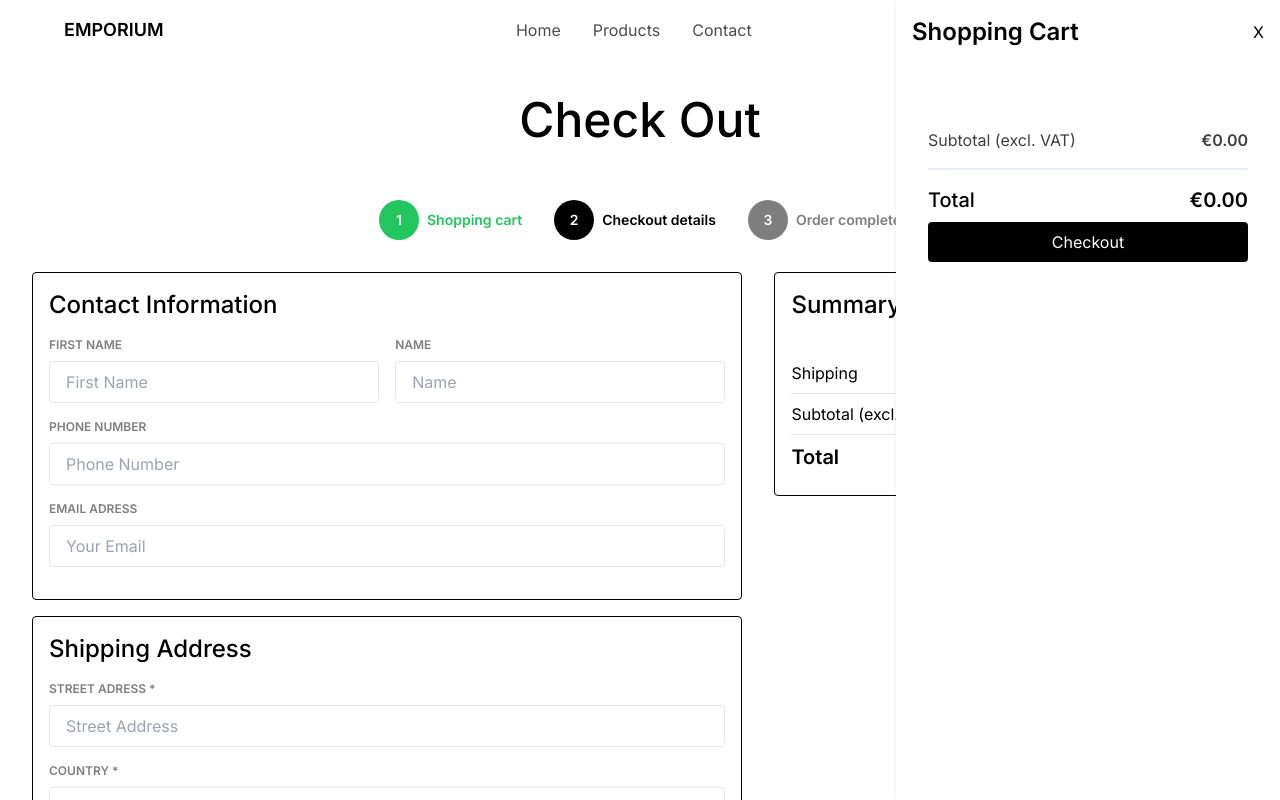
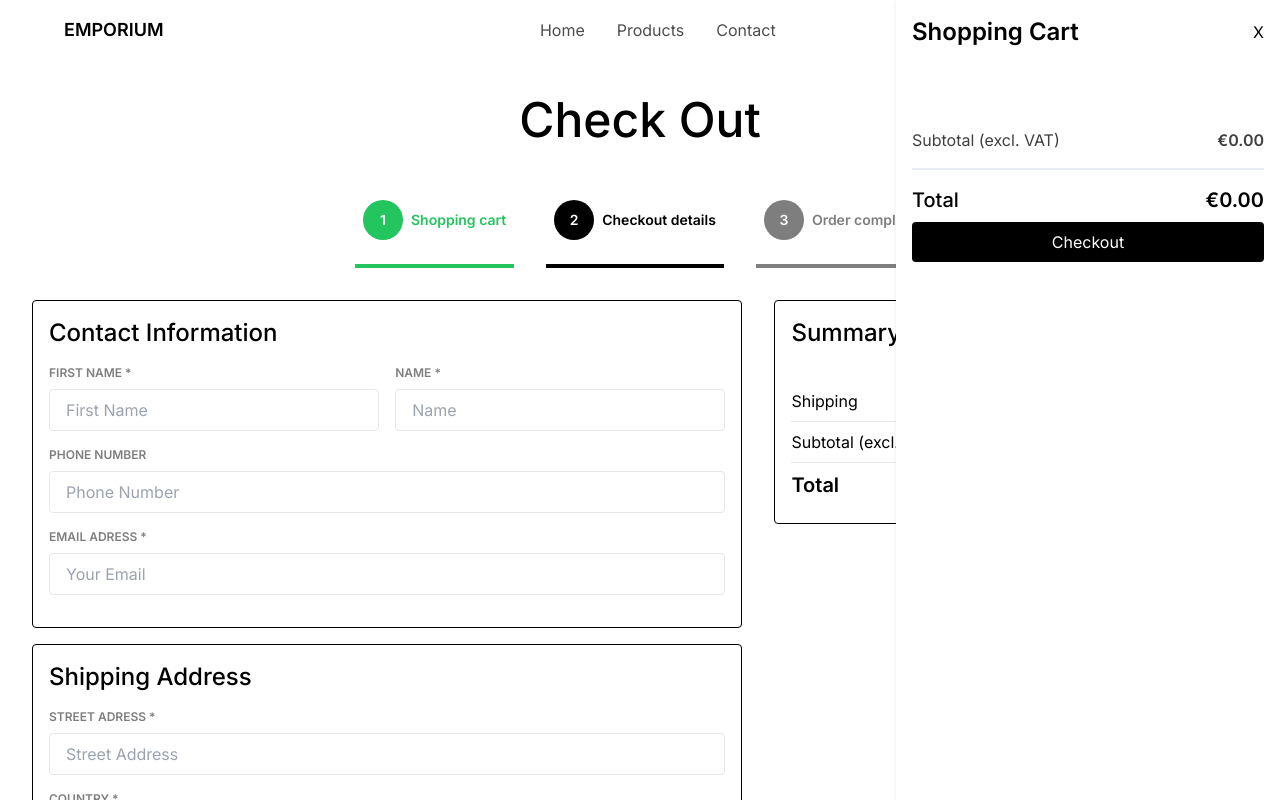
Before and after one commit to antoinel74/Emporium-Eshop, a Next.js app: page /checkout-form in a window 1280 px wide. Shown: the top 800 px of the page. Built offline with nearby package versions, Linux system fonts and the light colour scheme.

Commit message:
fix/style: adjust style

```diff
--- a/src/components/CartModal.tsx
+++ b/src/components/CartModal.tsx
@@ -1,36 +1,20 @@
 import React from "react";
 import useCart from "@/stores/cart.store";
 import ReactDOM from "react-dom";
-import { useRouter } from "next/navigation";
+import Link from "next/link";
 
 export default function CartModal() {
   const closeModal = useCart((state?: any) => state.setOpenModal);
   const cartItems = useCart((state?: any) => state.cart);
-  console.log(cartItems);
-  const router = useRouter();
+
+  const handleCheckoutClick = () => {
+    closeModal();
+  };
+  /*   console.log(cartItems); */
 
   const total = cartItems.reduce((acc: number, item: any) => acc + (item.cost / 100 || 0) * (item.quantity || 0), 0);
   const vatRate = 0.21;
   const subtotal = total - total * vatRate;
-
-  async function checkout() {
-    const lineItems = cartItems.map((cartItems: any) => {
-      return {
-        price: cartItems.price_id,
-        quantity: 1,
-      };
-    });
-    const res = await fetch("/api/checkout", {
-      method: "POST",
-      headers: {
-        "Content-Type": "application/json",
-      },
-      body: JSON.stringify({ lineItems }),
-    });
-
-    const data = await res.json();
-    router.push(data.session.url);
-  }
 
   return ReactDOM.createPortal(
     <div className="fixed top-0 left-0 w-screen h-screen z-50">
@@ -58,7 +42,7 @@ export default function CartModal() {
               })}
             </div>
           )}
-          <div className="my-4 px-4">
+          <div className="my-4">
             <div className="mt-auto flex w-full justify-between border-b-2 border-slate-200 opacity-75 pb-4">
               <span className="block">Subtotal &#40;excl. VAT&#41;</span>
               <span className="block font-semibold">€{subtotal.toFixed(2)}</span>
@@ -67,9 +51,13 @@ export default function CartModal() {
               <span className="block">Total</span>
               <span className="block font-semibold">€{total.toFixed(2)}</span>
             </div>
-            <button onClick={checkout} className="my-2 w-full rounded bg-black px-4 py-2 text-white hover:opacity-75">
+            <Link
+              href="/checkout-form"
+              onClick={handleCheckoutClick}
+              className="my-2 block text-center w-full rounded bg-black px-4 py-2 text-white hover:opacity-75"
+            >
               Checkout
-            </button>
+            </Link>
           </div>
         </div>
       </div>
--- a/src/components/CheckoutStatus.tsx
+++ b/src/components/CheckoutStatus.tsx
@@ -8,7 +8,9 @@ export const CheckoutStatus = () => {
 
   return (
     <div className="hidden md:flex gap-8 text-sm py-2 mt-12 justify-center">
-      <p className={`flex items-center gap-2 font-semibold ${processing ? "text-green-500" : ""}`}>
+      <p
+        className={`flex items-center gap-2 font-semibold pb-6 px-2 border-b-4 ${processing ? "text-green-500 border-green-500" : ""}`}
+      >
         <span
           className={`flex justify-center items-center rounded-full h-10 w-10 ${processing ? "bg-green-500" : "bg-black"} text-white`}
         >
@@ -16,12 +18,24 @@ export const CheckoutStatus = () => {
         </span>
         Shopping cart
       </p>
-      <p className="flex items-center gap-2 font-semibold">
-        <span className="flex justify-center items-center rounded-full h-10 w-10 bg-black text-white">2</span>
+      <p
+        className={`flex items-center gap-2 font-semibold pb-6 px-2 border-b-4 ${success ? "border-green-500 text-green-500" : "border-black"}`}
+      >
+        <span
+          className={`flex justify-center items-center rounded-full h-10 w-10 text-white ${success ? "bg-green-500" : "bg-black"}`}
+        >
+          2
+        </span>
         Checkout details
       </p>
-      <p className={`flex items-center gap-2 font-semibold ${processing ? "opacity-50" : ""}`}>
-        <span className="flex justify-center items-center rounded-full h-10 w-10 bg-black text-white">3</span>
+      <p
+        className={`flex items-center gap-2 font-semibold pb-6 px-2 border-b-4 border-black ${processing ? "opacity-50" : ""} ${success ? "opacity-100 border-green-500 text-green-500" : ""}`}
+      >
+        <span
+          className={`flex justify-center items-center rounded-full h-10 w-10 text-white ${success ? "bg-green-500" : "bg-black"}`}
+        >
+          3
+        </span>
         Order complete
       </p>
     </div>
--- a/src/components/Forms/ContactInfo.tsx
+++ b/src/components/Forms/ContactInfo.tsx
@@ -7,15 +7,15 @@ export const OrderForm = () => {
       <div className="flex gap-4 w-full">
         <div className="w-full space-y-2">
           <label htmlFor="firstname" className="label">
-            First Name
+            First Name *
           </label>
-          <input name="firstname" type="text" placeholder="First Name" className="input" />
+          <input name="firstname" type="text" placeholder="First Name" className="input" required />
         </div>
         <div className="w-full space-y-2">
           <label htmlFor="name" className="label">
-            Name
+            Name *
           </label>
-          <input name="name" type="text" placeholder="Name" className="input" />
+          <input name="name" type="text" placeholder="Name" className="input" required />
         </div>
       </div>
       <div className="space-y-2">
@@ -26,9 +26,9 @@ export const OrderForm = () => {
       </div>
       <div className="space-y-2 pb-4">
         <label htmlFor="email" className="label">
-          Email Adress
+          Email Adress *
         </label>
-        <input name="email" type="email" placeholder="Your Email" className="input" />
+        <input name="email" type="email" placeholder="Your Email" className="input" required />
       </div>
     </form>
   );
--- a/src/components/Forms/ShippingInfo.tsx
+++ b/src/components/Forms/ShippingInfo.tsx
@@ -18,9 +18,9 @@ export const ShippingInfo = () => {
       </div>
       <div className="space-y-2 pb-4">
         <label htmlFor="city" className="label">
-          Town / City
+          Town / City *
         </label>
-        <input name="city" type="text" placeholder="Town / City" className="input" />
+        <input name="city" type="text" placeholder="Town / City" className="input" required />
       </div>
       <div className="flex gap-4 w-full">
         <div className="w-full space-y-2">
@@ -31,9 +31,9 @@ export const ShippingInfo = () => {
         </div>
         <div className="w-full space-y-2">
           <label htmlFor="zip" className="label">
-            Name
+            Zip code *
           </label>
-          <input name="zip" type="text" placeholder="Zip Code" className="input" />
+          <input name="zip" type="text" placeholder="Zip Code" className="input" required />
         </div>
       </div>
     </form>
--- a/src/components/Navbar.tsx
+++ b/src/components/Navbar.tsx
@@ -35,6 +35,7 @@ export const Navbar = () => {
   }, []);
 
   const isHomepage = pathname === "/";
+  const totalQuantity = cartItems.reduce((acc: number, item: any) => acc + item.quantity, 0);
 
   return (
     <>
@@ -69,23 +70,24 @@ export const Navbar = () => {
         )}
 
         {isMobile ? (
-          <button className="flex" onClick={handleOpenModal}>
+          <button className="flex items-center" onClick={handleOpenModal}>
             <img src="/cart.svg" />
-            {cartItems.length > 0 && (
-              <span className="h-6 w-6 rounded-full bg-black text-white">{cartItems.length}</span>
-            )}
+            <span
+              className={`ml-1 h-5 w-5 flex items-center justify-center text-sm rounded-full bg-black text-white ${totalQuantity === 0 ? "hidden" : ""}`}
+            >
+              {totalQuantity}
+            </span>
           </button>
         ) : (
           <div className="flex items-center gap-6">
             <img src="/search.svg" />
-            <Link href="/account">
-              <img src="/user.svg" />
-            </Link>
             <button onClick={handleOpenModal} className="flex items-center gap-1">
               <img src="/cart.svg" />
-              {cartItems.length > 0 && (
-                <span className="h-6 w-6 rounded-full bg-black text-white">{cartItems.length}</span>
-              )}
+              <span
+                className={`ml-1 h-5 w-5 flex items-center justify-center text-sm rounded-full bg-black text-white ${totalQuantity === 0 ? "hidden" : ""}`}
+              >
+                {totalQuantity}
+              </span>
             </button>
           </div>
         )}
```
